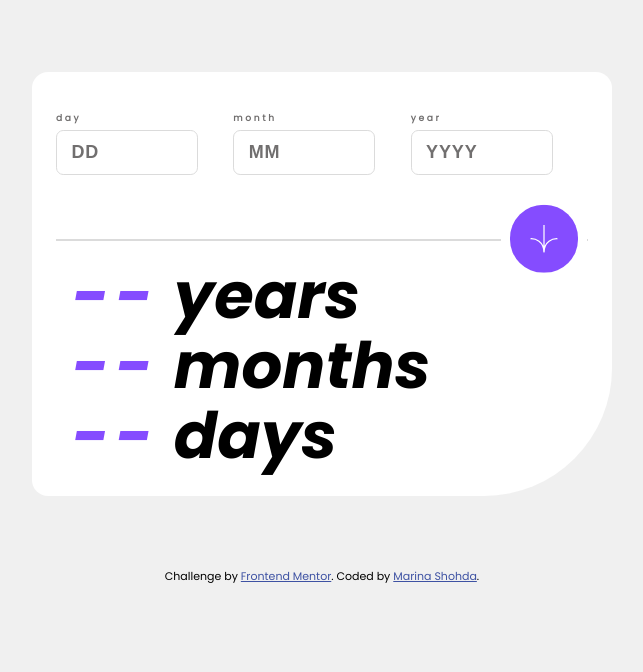
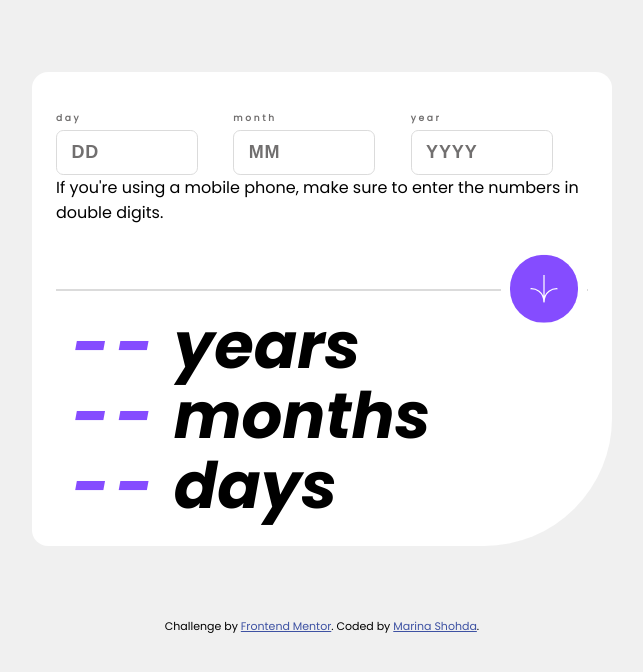
Before and after one commit to MarinaShohda/Age-Calculator, a plain HTML site: page index.html in a window 1280 px wide. Shown: the whole page, without its empty margins (318-961 px from the left). Drawn offline with nearby package versions, Linux system fonts and the light colour scheme.

Commit message:
Update index.html

```diff
--- a/index.html
+++ b/index.html
@@ -40,6 +40,7 @@
         </div>
       </div>
 
+      <p>If you're using a mobile phone, make sure to enter the numbers in double digits.</p>
 
       <div class="line-and-btn">
         <button type="submit" class="btn"><img src="./images/icon-arrow.svg" alt="arrow icon to submit form"></button>
```
